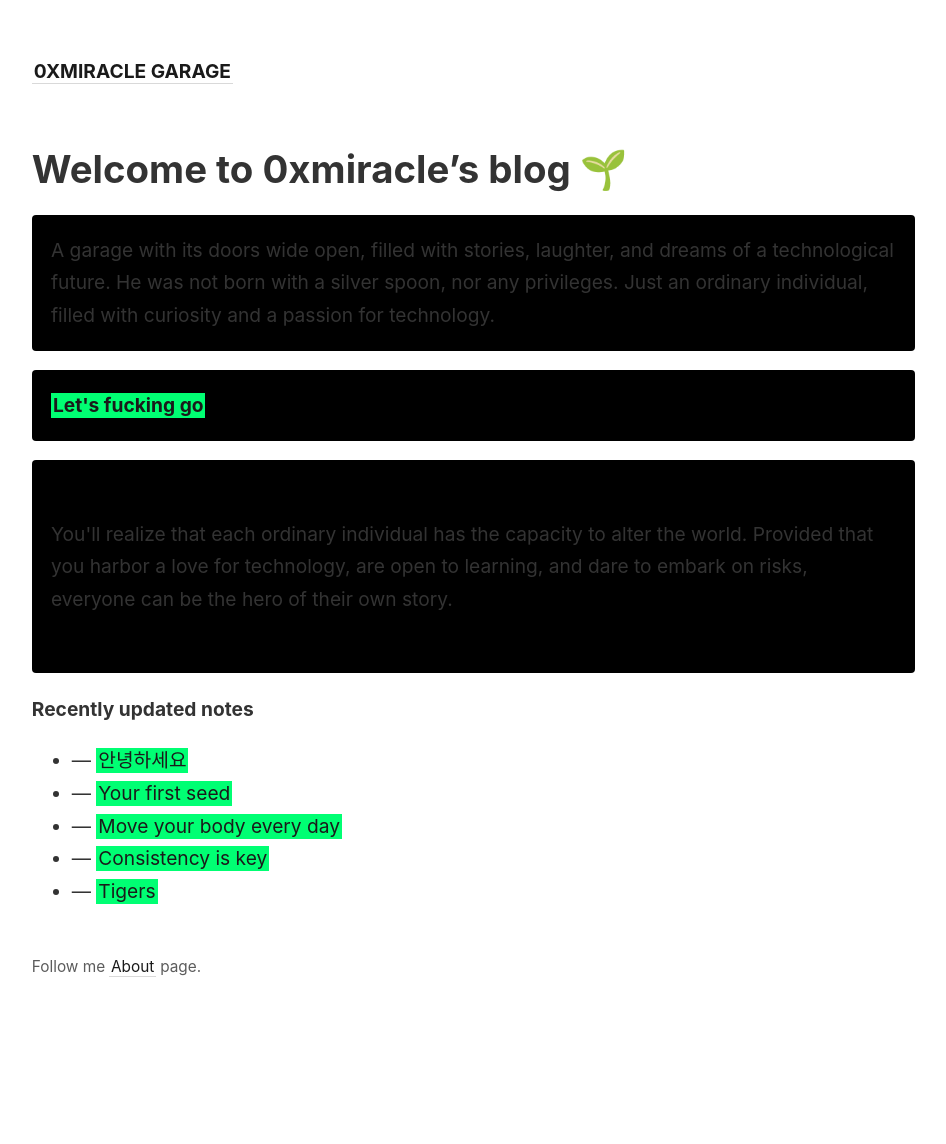
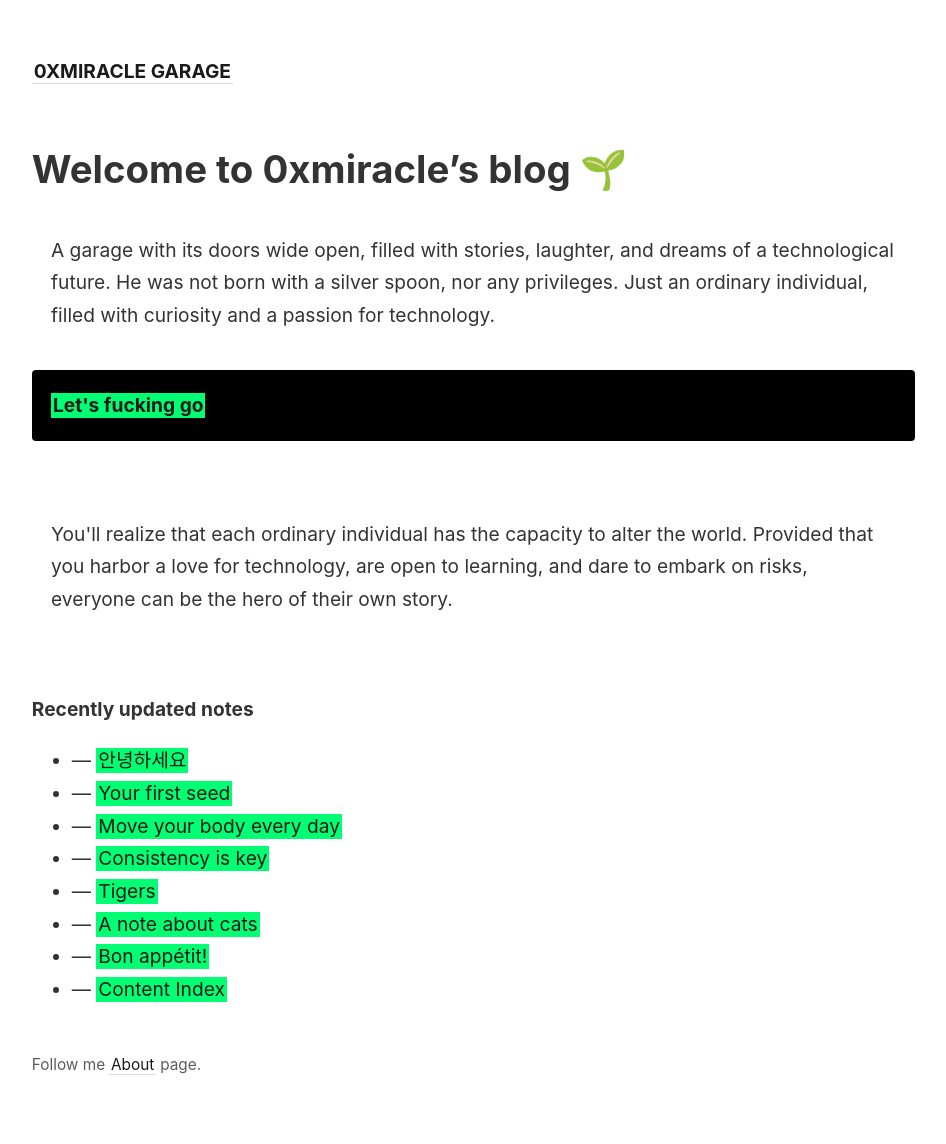
Before and after one commit to lkyxuan/bbbblog, a Jekyll site: the page built from _pages/index.md, in a window 1280 px wide. Shown: the whole page, without its empty margins (45-991 px from the left). Built offline with Jekyll 4.4.1, drawn with Linux system fonts in a browser that asks for light colours; before the commit the page ends 1046 px from its top, so only the background shows below that.

Commit message:
vault backup: 2023-07-14 05:04:43
Affected files:
_pages/index.md

```diff
--- a/_pages/index.md
+++ b/_pages/index.md
@@ -7,7 +7,7 @@ permalink: /
 
 # Welcome to 0xmiracle's blog 🌱
 
-<p style="padding: 1em 1em; background: #000000; border-radius: 4px;">
+<p style="padding: 1em 1em; background: #ffffff; border-radius: 4px;">
 
 
  A garage with its doors wide open, filled with stories, laughter, and dreams of a technological future. He was not born with a silver spoon, nor any privileges.  Just an ordinary individual, filled with curiosity and a passion for technology.
@@ -15,7 +15,7 @@ permalink: /
 <p style="padding: 1em 1em; background: #000000; border-radius: 4px;">
 <span style="font-weight: bold">[[Content Index|Let's fucking go]]</span>
 </p>
-<p style="padding: 3em 1em; background: #000000; border-radius: 4px;">
+<p style="padding: 3em 1em; background: #ffffff; border-radius: 4px;">
 You'll realize that each ordinary individual has the capacity to alter the world. Provided that you harbor a love for technology, are open to learning, and dare to embark on risks, everyone can be the hero of their own story.
 </p>
 
@@ -24,7 +24,7 @@ You'll realize that each ordinary individual has the capacity to alter the world
 
 <ul>
   {% assign recent_notes = site.notes | sort: "last_modified_at_timestamp" | reverse %}
-  {% for note in recent_notes limit: 5 %}
+  {% for note in recent_notes limit: 10 %}
     <li>
       {{ note.last_modified_at | date: "%Y-%m-%d" }} — <a class="internal-link" href="{{ note.url }}">{{ note.title }}</a>
     </li>
```
